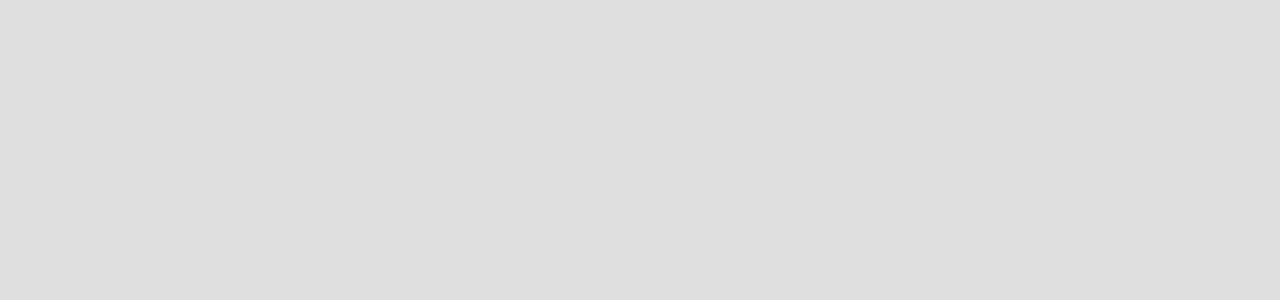
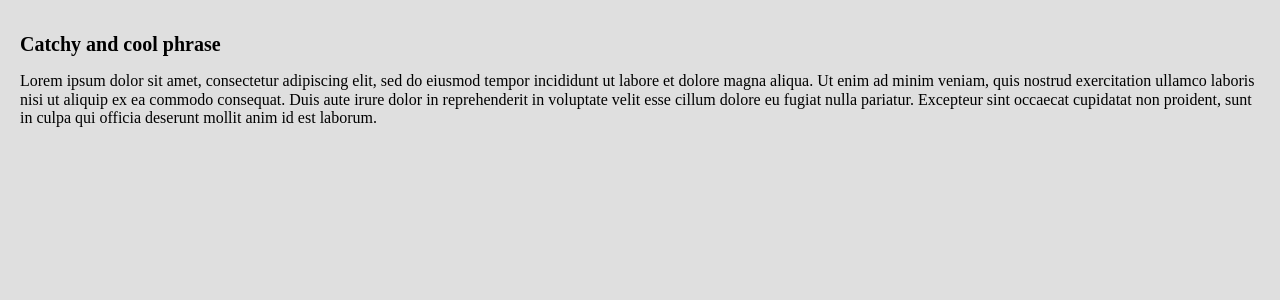
Before and after one commit to golemfactory/yagna-service-erigon, a React (Create React App) app in the folder requestor/client/: page / in a window 1280 px wide. Shown: the top 300 px of the page. Built offline with nearby package versions, Linux system fonts and the light colour scheme.

Commit message:
Mocked Product Page introduced

```diff
--- a/requestor/client/src/app/App/App.js
+++ b/requestor/client/src/app/App/App.js
@@ -1,5 +1,11 @@
+import { ProductPage } from '../../pages';
 import GlobalStyle from '../../styles/global';
 
-const App = () => <GlobalStyle />;
+const App = () => (
+  <>
+    <GlobalStyle />
+    <ProductPage />
+  </>
+);
 
 export default App;
--- /dev/null
+++ b/requestor/client/src/pages/ProductPage/ProductPage.js
@@ -0,0 +1,13 @@
+const ProductPage = () => (
+  <div>
+    <h1>Catchy and cool phrase</h1>
+    <p>
+      Lorem ipsum dolor sit amet, consectetur adipiscing elit, sed do eiusmod tempor incididunt ut labore et dolore
+      magna aliqua. Ut enim ad minim veniam, quis nostrud exercitation ullamco laboris nisi ut aliquip ex ea commodo
+      consequat. Duis aute irure dolor in reprehenderit in voluptate velit esse cillum dolore eu fugiat nulla pariatur.
+      Excepteur sint occaecat cupidatat non proident, sunt in culpa qui officia deserunt mollit anim id est laborum.
+    </p>
+  </div>
+);
+
+export default ProductPage;
--- /dev/null
+++ b/requestor/client/src/pages/ProductPage/index.js
@@ -0,0 +1 @@
+export { default } from './ProductPage';
--- /dev/null
+++ b/requestor/client/src/pages/index.js
@@ -0,0 +1 @@
+export { default as ProductPage } from './ProductPage';
--- a/requestor/client/src/styles/global.js
+++ b/requestor/client/src/styles/global.js
@@ -16,6 +16,15 @@ const GlobalStyle = createGlobalStyle`
 
   body {
     background-color: #dfdfdf;
+    padding: 2rem;
+
+    h1 {
+      font-size: 2rem;
+    }
+
+    p {
+      font-size: 1.6rem;
+    }
   }
 `;
 
```
